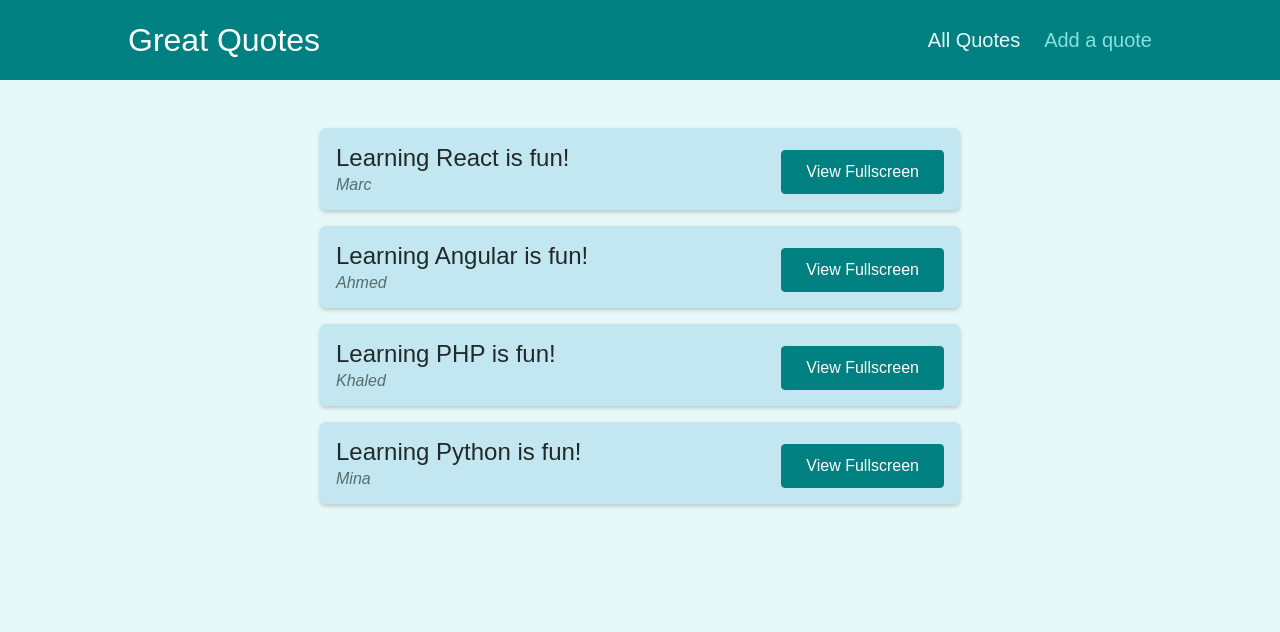
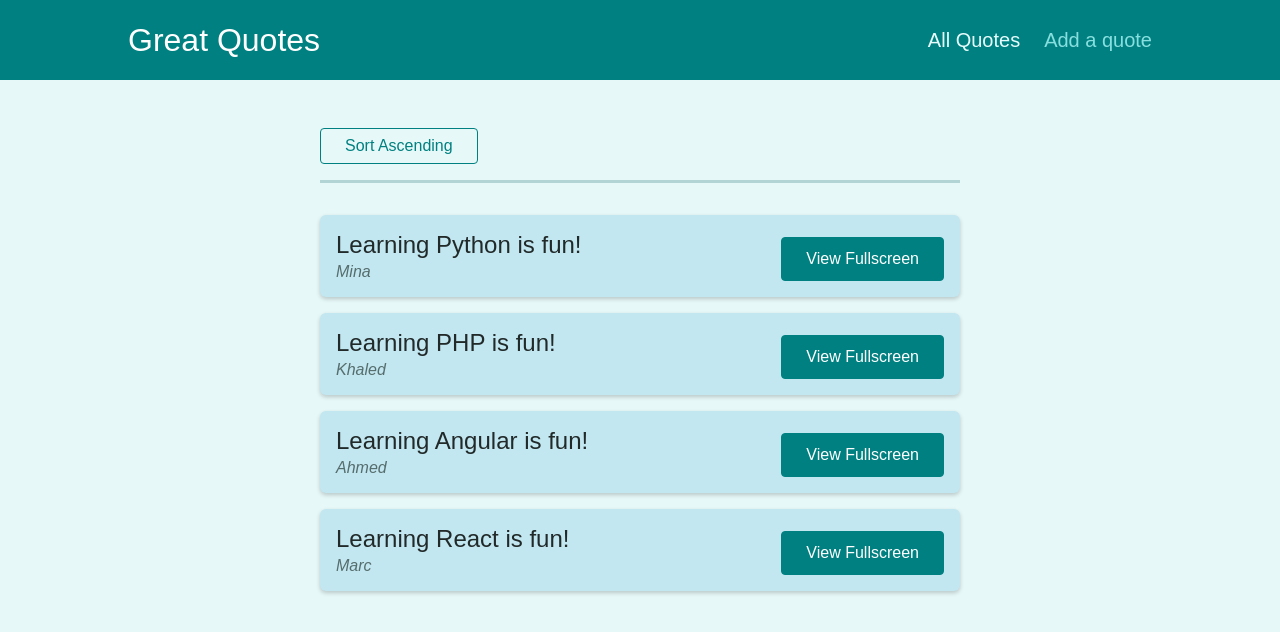
Before and after one commit to marcmedhat6211/react-router-practice, a React (Create React App) app: page /quotes in a window 1280 px wide. Shown: the top 632 px of the page. Built offline with nearby package versions, Linux system fonts and the light colour scheme.

Commit message:
working with query parameters

```diff
--- a/src/components/quotes/QuoteList.js
+++ b/src/components/quotes/QuoteList.js
@@ -1,13 +1,41 @@
-import { Fragment } from 'react';
+import { useHistory, useLocation } from "react-router-dom"; // the useLocation hook gives us information about the currently loaded url
+import { Fragment } from "react";
 
-import QuoteItem from './QuoteItem';
-import classes from './QuoteList.module.css';
+import QuoteItem from "./QuoteItem";
+import classes from "./QuoteList.module.css";
+
+const sortQuotes = (quotes, ascending) => {
+  return quotes.sort((quoteA, quoteB) => {
+    if (ascending) {
+      return quoteA.id > quoteB.id ? 1 : -1;
+    } else {
+      return quoteA.id < quoteB.id ? 1 : -1;
+    }
+  });
+};
 
 const QuoteList = (props) => {
+  const history = useHistory();
+  const location = useLocation();
+  const queryParams = new URLSearchParams(location.search); // the URLSearchParams method takes the query params passed to the url and returns an object with a key value pair where the key is the query param key and the value is its value
+
+  const isSortingAscending = queryParams.get("sort") === "asc";
+
+  const sortedQuotes = sortQuotes(props.quotes, isSortingAscending);
+
+  const changeSortingHandler = () => {
+    history.push("/quotes?sort=" + (isSortingAscending ? "desc" : "asc"));
+  };
+
   return (
     <Fragment>
+      <div className={classes.sorting}>
+        <button onClick={changeSortingHandler}>
+          Sort {isSortingAscending ? "Descending" : "Ascending"}
+        </button>
+      </div>
       <ul className={classes.list}>
-        {props.quotes.map((quote) => (
+        {sortedQuotes.map((quote) => (
           <QuoteItem
             key={quote.id}
             id={quote.id}
```
Also changed, not shown: 1 other file (tests, documents, lock files or other folders).
